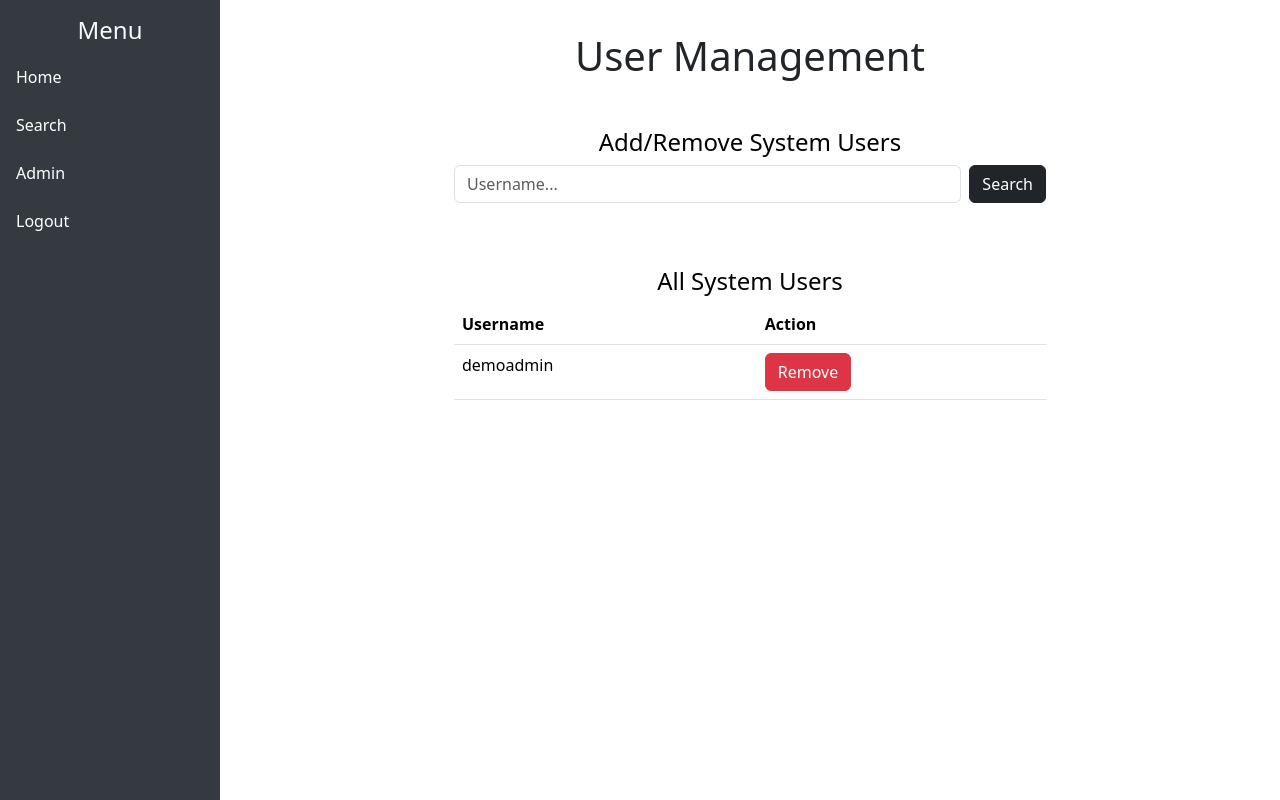
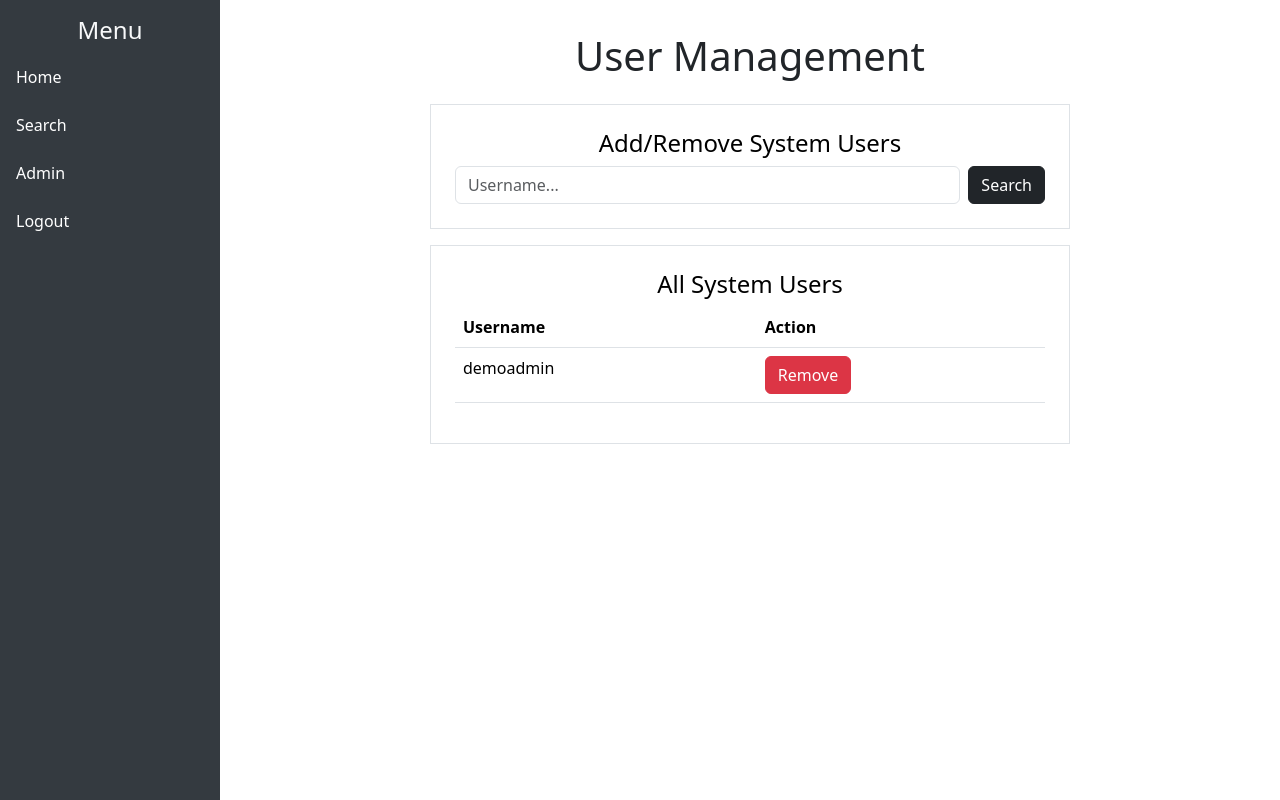
Before and after one commit to Thetvdh/privex, a Flask app: page /admin in a window 1280 px wide. Run offline with Flask 3, Linux system fonts and the light colour scheme; the visitor is signed in with stand-in values (Sample User, id 1).

Commit message:
Minor graphic changes, added scrolling to the user list

```diff
--- a/templates/admin.html
+++ b/templates/admin.html
@@ -12,7 +12,7 @@
                 <!-- Main content area -->
                 <div class="col-md-8">
                     <!-- Add/Remove System Users section -->
-                    <div class="p-4 mb-3 text-black" style="background-color: #ffffff; color: black;">
+                    <div class="p-4 mb-3 text-black border" style="background-color: #ffffff; color: black;">
                         <h4 class="text-center">Add/Remove System Users</h4>
                         <!-- Optional: Add form or controls here -->
                         <form class="d-flex d" method="post" action="{{ url_for("admin") }}">
@@ -23,9 +23,10 @@
                     </div>
 
                     <!-- All System Users section -->
-                    <div class="p-4 text-black" style="background-color: #ffffff; color: black;">
+                    <div class="p-4 text-black border" style="background-color: #ffffff; color: black;">
                         <h4 class="text-center">All System Users</h4>
                         <!-- Optional: List users or data table here -->
+                        <div class="table-responsive" style="max-height: 300px; overflow-y: auto">
                             <table class="table">
                                 <thead class="thead-dark">
                                     <tr>
@@ -50,6 +51,7 @@
                             </table>
                         </div>
                     </div>
+                </div>
 
             <!-- Optional empty column on the right -->
             <div class="col-md-2"></div>
```
Lines whose indentation alone changed are shown as unchanged.
